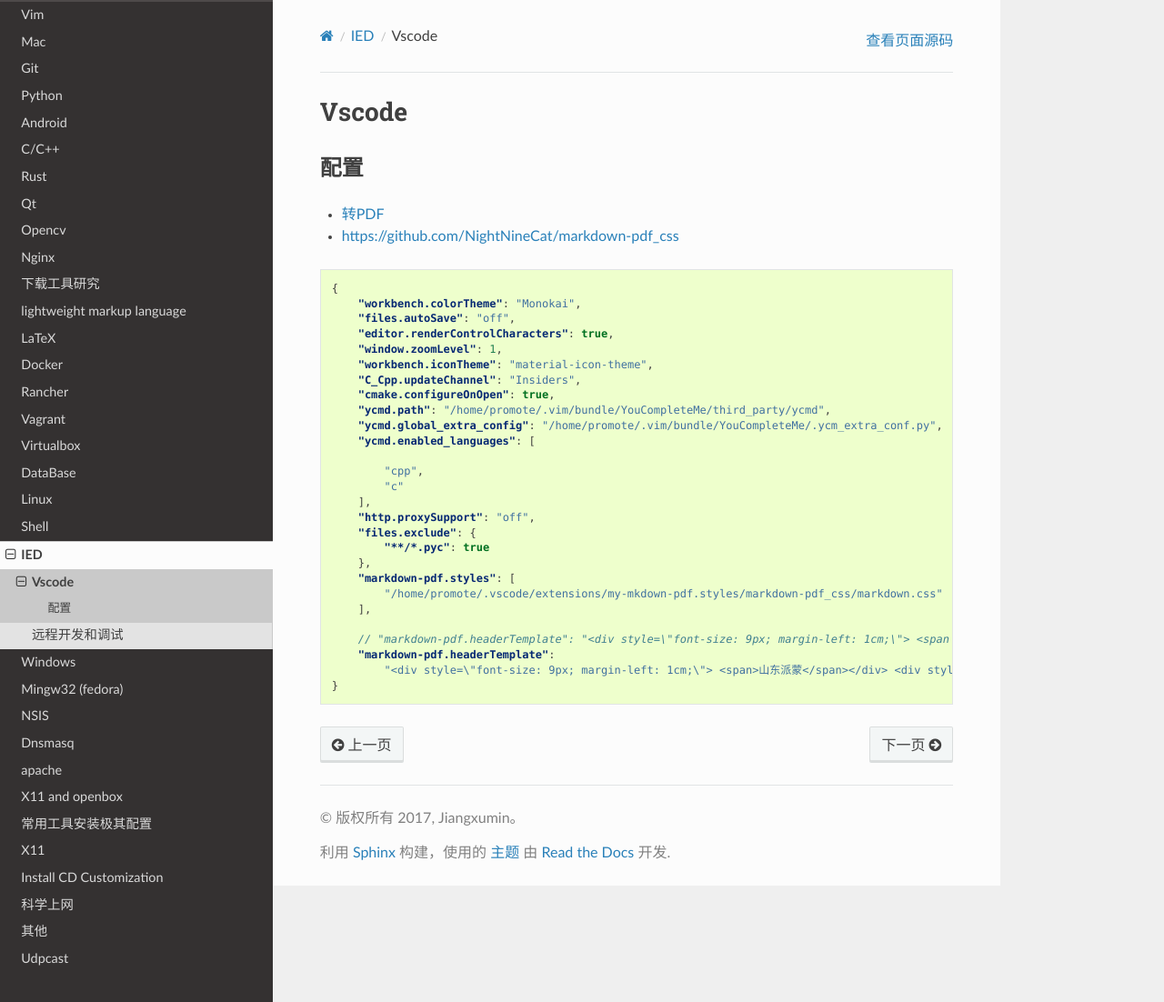
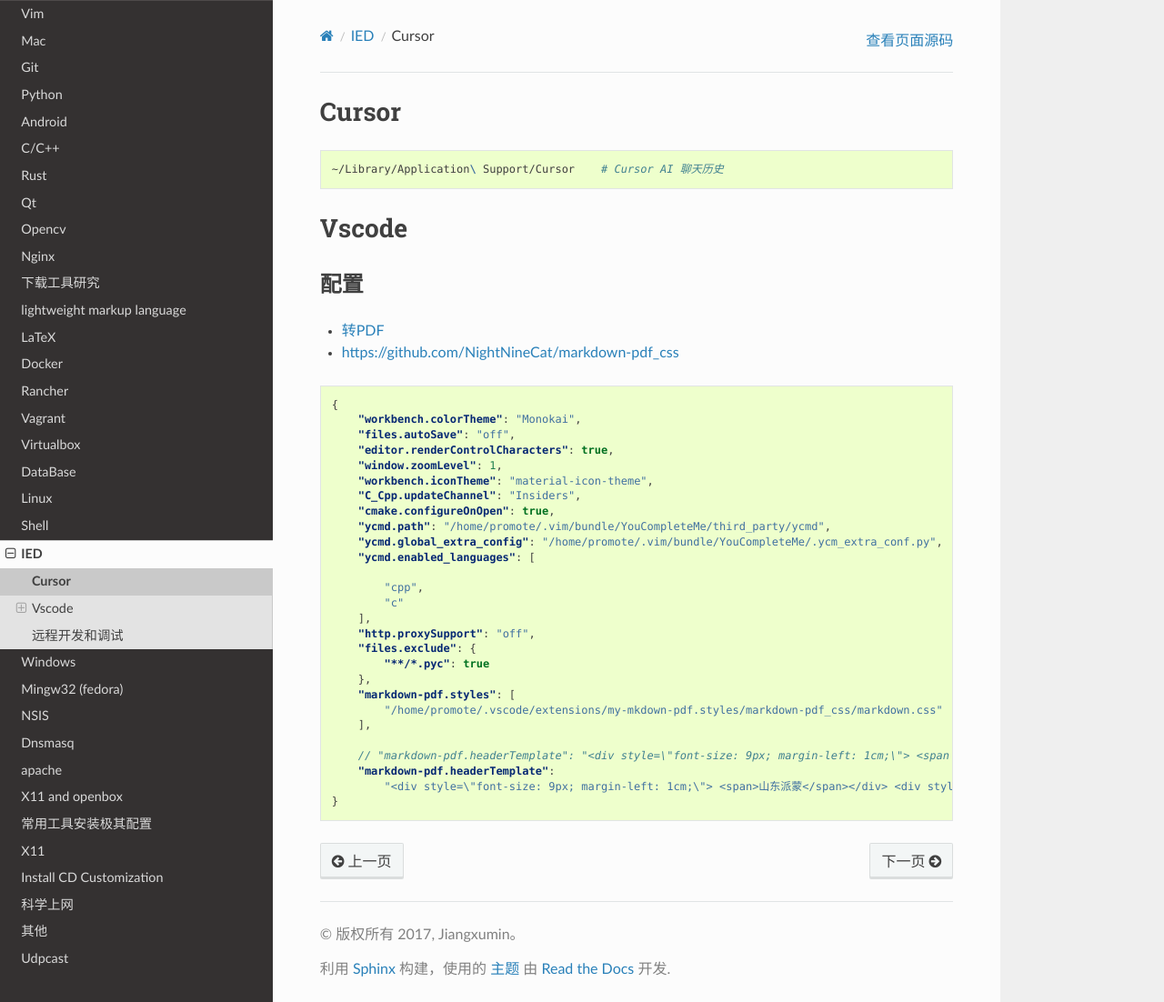
Before and after one commit to my-rds-store/my_space, a Sphinx documentation site: the page built from source/IDE/vscode.rst, in a window 1280 px wide and 1102 px high. Shown: the whole window at 91% size. Built offline with Sphinx 7.4.7 and the Read the Docs theme 3.1.0, drawn with Linux system fonts in a browser that asks for light colours.

Commit message:
Update vscode.rst

```diff
--- a/source/IDE/vscode.rst
+++ b/source/IDE/vscode.rst
@@ -1,3 +1,11 @@
+Cursor
+=============
+
+.. code-block:: bash
+
+   ~/Library/Application\ Support/Cursor    # Cursor AI 聊天历史
+
+
 Vscode
 =============
 
```
